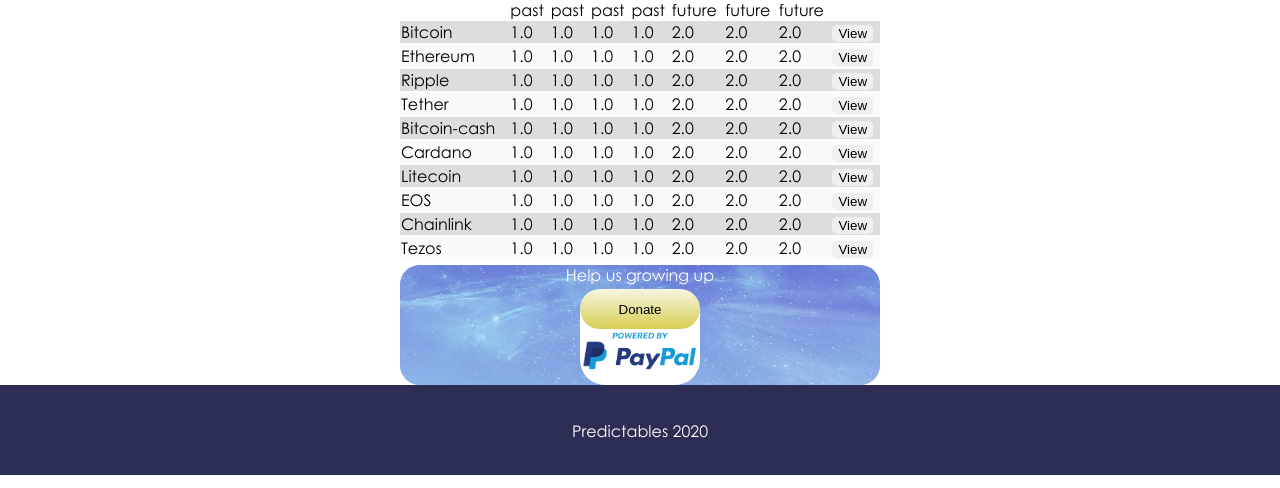
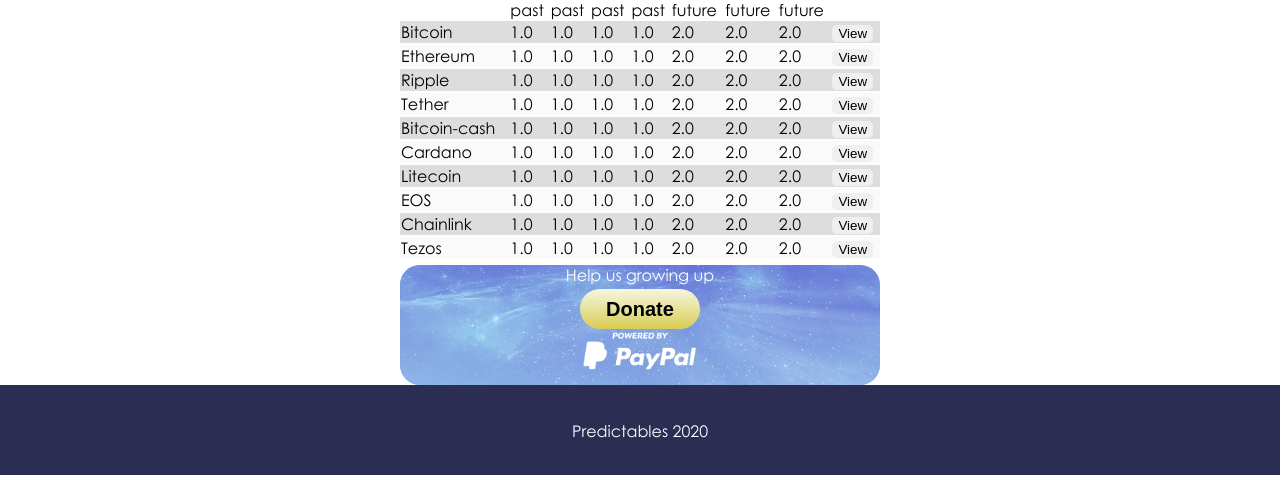
Before and after one commit to SMATEO49/predictable-web, a Flask app: page / in a window 1280 px wide. Shown: the part 312-800 px from the top of the page. Run offline with Flask 2, Linux system fonts and the light colour scheme; some libraries are stand-ins or nearby versions.

Commit message:
Succesfully ready to use

```diff
--- a/static/css/main.css
+++ b/static/css/main.css
@@ -43,6 +43,11 @@ body {
     height: calc(var(--grand-width)/16*9);
     background: rgba(40,40,90,0.35);
     border-radius: calc(var(--grand-width)/24);;
+}
+
+a {
+    text-decoration: none;
+    color: white;
 }
 
 input[type=text],
@@ -151,13 +156,14 @@ table {
     margin: 0 auto;
     border-radius: 25px;
     background-position: top 40px left 0px;
-    background-color: white;
     background-image: url("../images/pp.png");
     background-repeat: no-repeat;
     background-size: 100%;
 }
 
 .donation-button {
+    font-weight: 720;
+    font-size: 20px;
     height: calc(var(--grand-width)/12);
     width: calc(var(--grand-width)/4);
     background: -webkit-linear-gradient(top, #F6F6E1, #D8CD53);
--- a/templates/index.html
+++ b/templates/index.html
@@ -98,7 +98,7 @@
             <form action="https://www.paypal.com/cgi-bin/webscr" method="post" target="_top">
                 <input type="hidden" name="cmd" value="_s-xclick" />
                 <input type="hidden" name="hosted_button_id" value="LKHCTDTSEKK7E" />
-                <input type="submit" name="submit" value="Donate" class="donation-button"/>
+                <input type="submit" name="submit" value="Donate" class="donation-button" />
             </form>
             </div>
         </div>
```
Also changed, not shown: static/images/pp.png.
